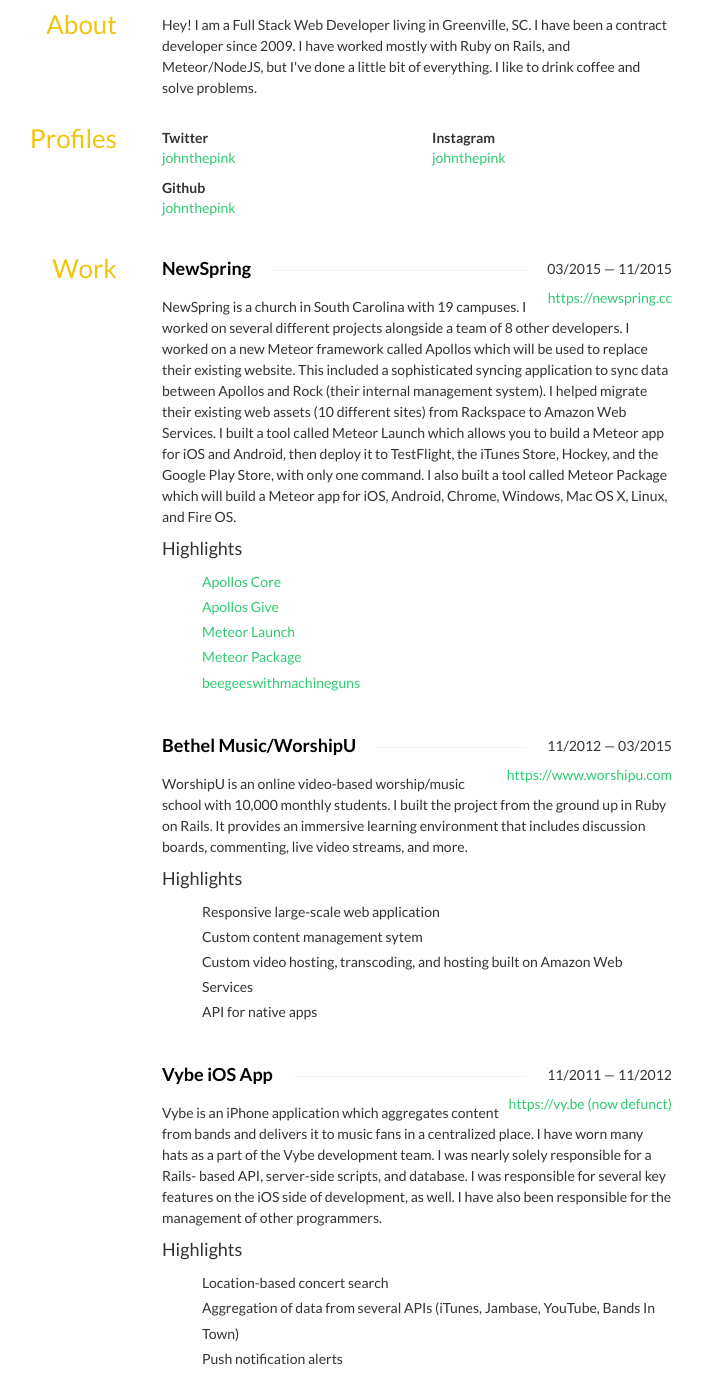
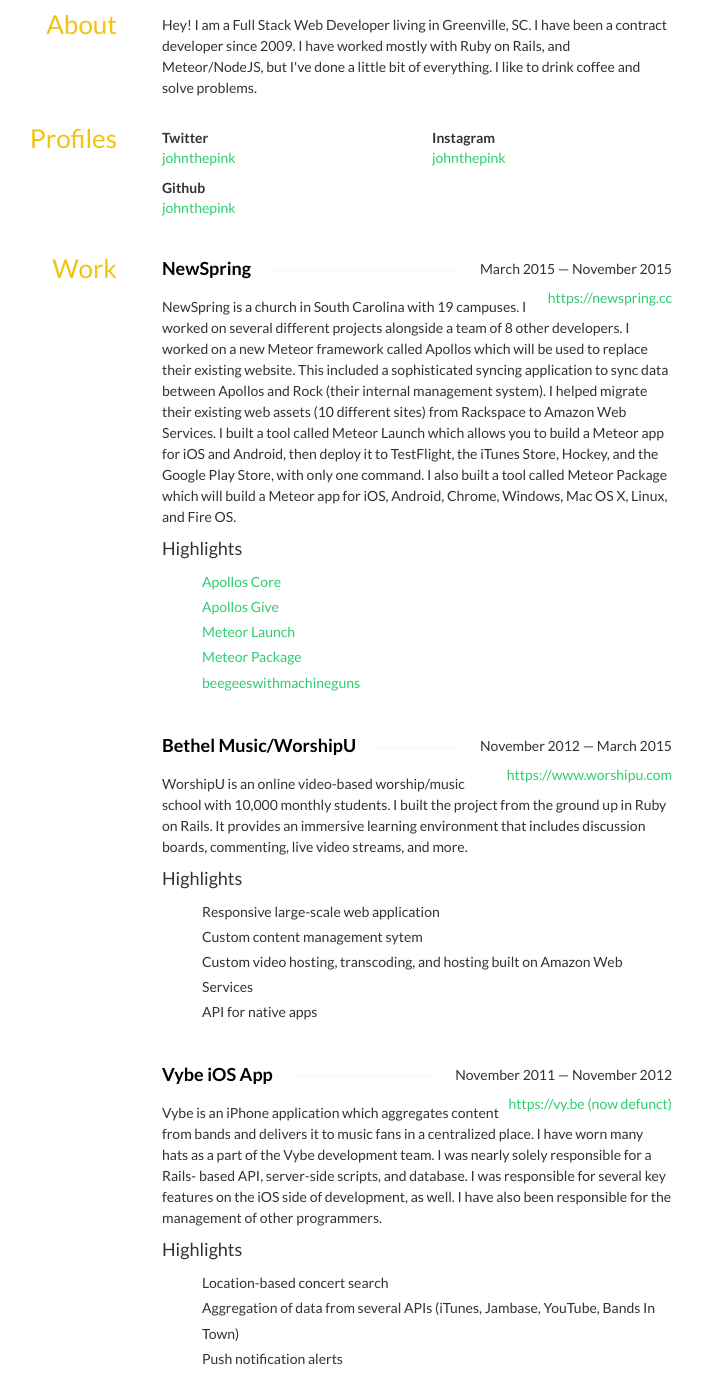
Before and after one commit to johnthepink/johnthepink.github.io, a Jekyll site: the page resume/index.html, which Jekyll copies as it is, in a window 1280 px wide and 1400 px high, scrolled down 362 px. Shown: the whole window, without its empty margins (313-1016 px from the left). Built offline with Jekyll 4.4.1, drawn with Linux system fonts in a browser that asks for light colours; nearby versions of some CDN libraries; Markdown is read by kramdown in place of the engine named in the settings; a style sheet for code colours, icons or effects is not loaded.

Commit message:
fix things

```diff
--- a/resume/index.html
+++ b/resume/index.html
@@ -290,7 +290,7 @@
                                 <h4 class="strike-through">
                                         <span>NewSpring</span>
                                         <span class="date">
-                                                03/2015 — 11/2015
+                                                March 2015 — November 2015
                                         </span>
                                 </h4>
                                 <div class="website pull-right">
@@ -315,7 +315,7 @@
                                 <h4 class="strike-through">
                                         <span>Bethel Music/WorshipU</span>
                                         <span class="date">
-                                                11/2012 — 03/2015
+                                                November 2012 — March 2015
                                         </span>
                                 </h4>
                                 <div class="website pull-right">
@@ -339,7 +339,7 @@
                                 <h4 class="strike-through">
                                         <span>Vybe iOS App</span>
                                         <span class="date">
-                                                11/2011 — 11/2012
+                                                November 2011 — November 2012
                                         </span>
                                 </h4>
                                 <div class="website pull-right">
```
